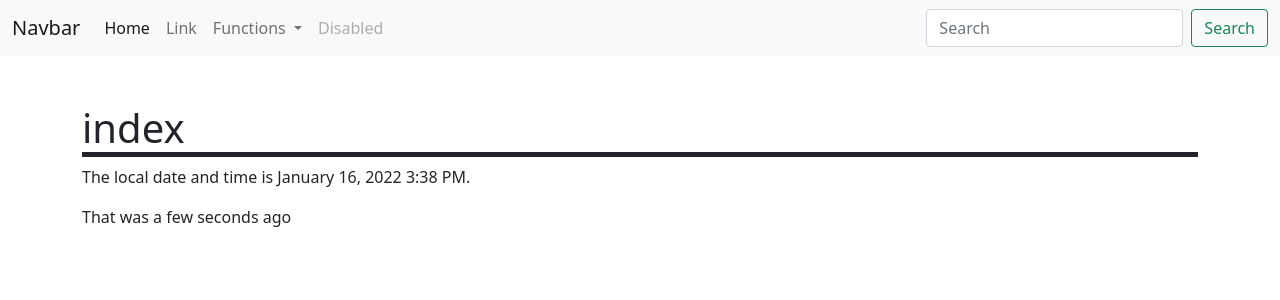
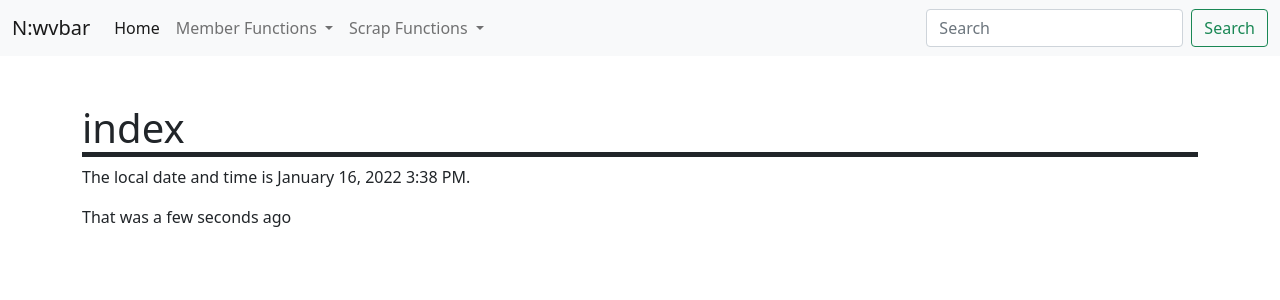
Before and after one commit to theabc50111/DBMS2021_final_dmlab_nccu, a Flask app: page / in a window 1280 px wide. Shown: the top 300 px of the page. Run offline with Flask 3, Linux system fonts and the light colour scheme; parts of the project's set-up code (start-up, migrations or seed data) failed here and were passed over; some libraries are stand-ins or nearby versions.

Commit message:
revise navbar

```diff
--- a/project/templates/parts/_navbar.html
+++ b/project/templates/parts/_navbar.html
@@ -1,6 +1,6 @@
 <nav class="navbar navbar-expand-lg navbar-light bg-light">
     <div class="container-fluid">
-      <a class="navbar-brand" href="/">Navbar</a>
+      <a class="navbar-brand" href="/">N:wvbar</a>
       <button class="navbar-toggler" type="button" data-bs-toggle="collapse" data-bs-target="#navbarSupportedContent" aria-controls="navbarSupportedContent" aria-expanded="false" aria-label="Toggle navigation">
         <span class="navbar-toggler-icon"></span>
       </button>
@@ -9,22 +9,28 @@
           <li class="nav-item">
             <a class="nav-link active" aria-current="page" href="/">Home</a>
           </li>
-          <li class="nav-item">
-            <a class="nav-link" href="#">Link</a>
+          <li class="nav-item dropdown">
+            <a class="nav-link dropdown-toggle" href="#" id="navbarDropdown" role="button" data-bs-toggle="dropdown" aria-expanded="false">
+              Member Functions
+            </a>
+            <ul class="dropdown-menu" aria-labelledby="navbarDropdown">
+              <li><a class="dropdown-item" href="/member">member function index</a></li>
+              <li><hr class="dropdown-divider"></li>
+              <li><a class="dropdown-item" href="/member/register">Member register</a></li>
+              <li><a class="dropdown-item" href="/member/info">Show all member info</a></li>
+              <li><a class="dropdown-item" href="/member/edit_info">Edit member info</a></li>
+            </ul>
           </li>
           <li class="nav-item dropdown">
             <a class="nav-link dropdown-toggle" href="#" id="navbarDropdown" role="button" data-bs-toggle="dropdown" aria-expanded="false">
-              Functions
+              Scrap Functions
             </a>
             <ul class="dropdown-menu" aria-labelledby="navbarDropdown">
-              <li><a class="dropdown-item" href="/data-list">Show all datas</a></li>
-              <li><a class="dropdown-item" href="/data-edit">Edit datas</a></li>
+              <li><a class="dropdown-item" href="/pp_scrap">member function index</a></li>
               <li><hr class="dropdown-divider"></li>
-              <li><a class="dropdown-item" href="#">Something else here</a></li>
+              <li><a class="dropdown-item" href="/pp_scrap/Scrapping_submit">Scrapping submit</a></li>
+              <li><a class="dropdown-item" href="/pp_scrap/Scrapping_aspect">Scrapping aspect</a></li>
             </ul>
-          </li>
-          <li class="nav-item">
-            <a class="nav-link disabled" href="#" tabindex="-1" aria-disabled="true">Disabled</a>
           </li>
         </ul>
         <form class="d-flex">
```
